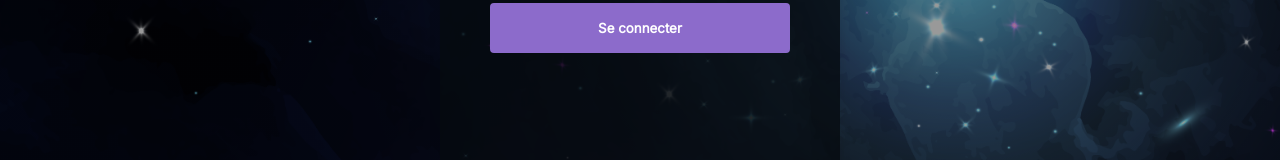
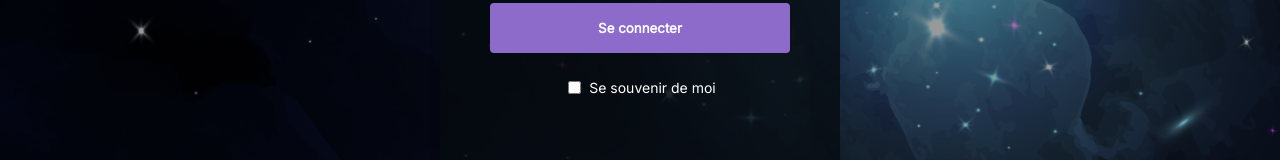
Before and after one commit to Ethan2541/Cosmose, a React (Create React App) app in the folder client/: page /connexion in a window 1280 px wide. Shown: the part 476-636 px from the top of the page. Built offline with nearby package versions, Linux system fonts and the light colour scheme.

Commit message:
Ajout du RememberMe

```diff
--- a/client/src/pages/LoginPage.js
+++ b/client/src/pages/LoginPage.js
@@ -10,9 +10,9 @@ import "./styles/loginpage.css";
 import "./styles/common-loginpage-signinpage.css";
 
 function LoginPage(props) {
-    const [userData, setUserData] = useState({ login: "", password: "" });
+    const [userData, setUserData] = useState({ login: "", password: "", rememberMe: false });
+    const [rememberMe, setRememberMe] = useState(true);
     const [passwordMask, setPasswordMask] = useState(true);
-
     const navigate = useNavigate();
     axios.defaults.baseURL = 'http://localhost:8080';
 
@@ -32,11 +32,19 @@ function LoginPage(props) {
         setPasswordMask(!passwordMask);
     }
 
+    function handleRememberMeChange(evt) {
+        let updatedUserData = userData;
+        setRememberMe(!rememberMe);
+        updatedUserData.rememberMe = rememberMe;
+        setUserData(updatedUserData);
+    }
+
 	function handleLogin(evt) {
 		evt.preventDefault();
 		axios.post("/api/login", {
             login: userData.login,
-            password: userData.password
+            password: userData.password,
+            rememberMe: userData.rememberMe
         })
             .then((res) => {
                 window.localStorage.setItem("token", res.data.accessToken);
@@ -63,6 +71,10 @@ function LoginPage(props) {
                     <input type="text" id="login" name="login" placeholder="Identifiant" onChange={ (evt) => handleLoginChange(evt) }></input>
                     <input type={passwordMask ? "password" : "text"} id="password" name="password" placeholder="Mot de passe" onChange={ (evt) => handlePasswordChange(evt) }></input><i onClick={ (evt) => handlePasswordMask(evt) }>{passwordMask ? <FaEye /> : <FaEyeSlash />}</i>
                     <button type="submit">Se connecter</button>
+                    <div id="loginpage-rememberme">
+                        <input type="checkbox" id="rememberMe" onChange={ (evt) => handleRememberMeChange(evt) }></input>
+                        <label htmlFor="checkbox">Se souvenir de moi</label>
+                    </div>
                 </form>
             </div>
         </div>
--- a/client/src/pages/styles/loginpage.css
+++ b/client/src/pages/styles/loginpage.css
@@ -41,3 +41,13 @@
 #loginpage-form>input[type="password"] {
     padding-right: 30px;
 }
+
+#loginpage-rememberme {
+    align-items: center;
+    color: rgba(255, 255, 255, 1);
+    display: flex;
+    font-size: 14px;
+    gap: 5px;
+    justify-content: center;
+    padding-top: 10px;
+}
```
Also changed, not shown: 1 other file (tests, documents, lock files or other folders).
